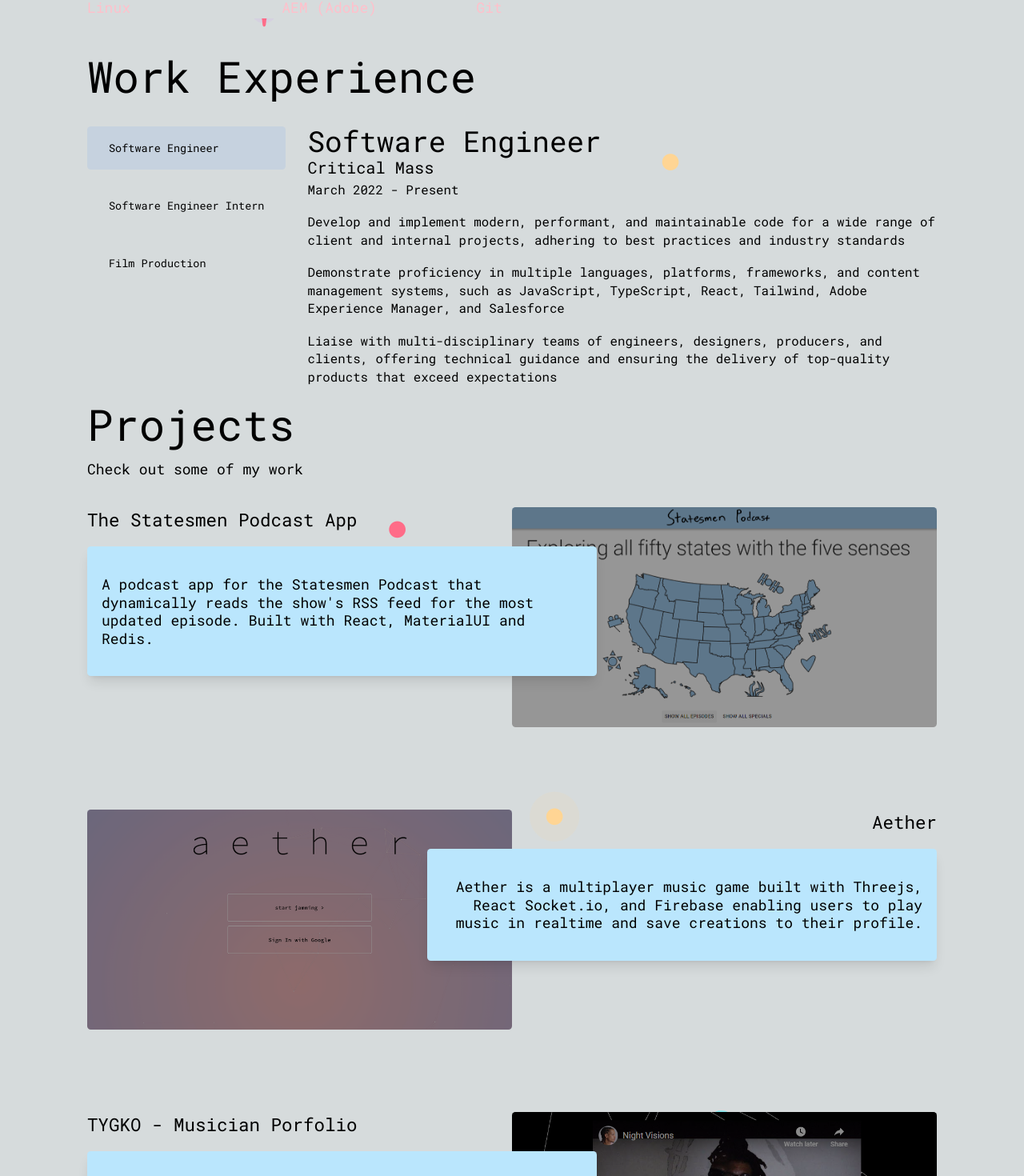
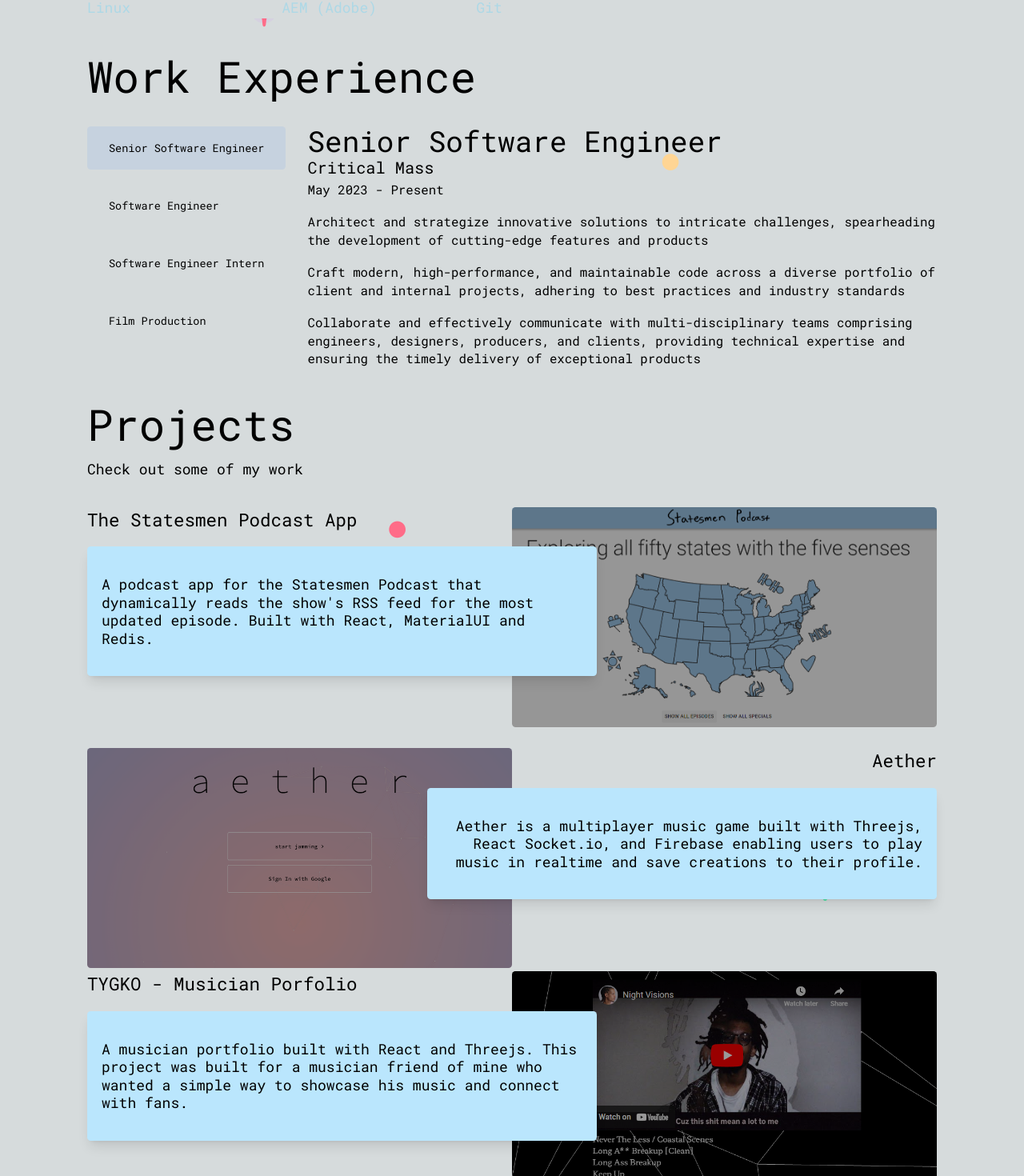
Before and after one commit to yunggarlic/new_personal, a Next.js app: page / in a window 1280 px wide. Shown: the part 1425-2895 px from the top of the page at 80% size. Built offline with nearby package versions, Linux system fonts and the light colour scheme.

Commit message:
updates proj styles

```diff
--- a/src/components/Projects.tsx
+++ b/src/components/Projects.tsx
@@ -62,14 +62,15 @@ const FeaturedProject: React.FC<ProjectProp> = ({
   }, []);
 
   return (
-    <div
-      ref={projectRef}
-      className={`relative mb-12 flex h-72 py-4 ${className}`}
-    >
-      <div className="z-10 w-4/5 tablet:w-3/5">
-        <h2 className="mb-4 w-3/4 text-xl tablet:w-full">
+    <div ref={projectRef} className={`relative mb-12 flex py-4 ${className}`}>
+      <div
+        className={`z-10 flex w-4/5 flex-col tablet:w-3/5 ${
+          className.includes("reverse-align") ? "items-end" : ""
+        }`}
+      >
+        <h2 className="mb-4 w-fit text-xl">
           <a
-            className="border-transparent transition-all hover:border-b hover:border-white"
+            className="block border-transparent transition-all hover:border-b hover:border-white"
             href={link}
           >
             {projectTitle}
--- a/src/content/jobs.json
+++ b/src/content/jobs.json
@@ -1,10 +1,22 @@
 [
+  {
+    "jobTitle": "Senior Software Engineer",
+    "company": "Critical Mass",
+    "companyLink": "https://www.criticalmass.com/",
+    "startDate": "May 2023",
+    "endDate": "Present",
+    "description": [
+      "Architect and strategize innovative solutions to intricate challenges, spearheading the development of cutting-edge features and products",
+      "Craft modern, high-performance, and maintainable code across a diverse portfolio of client and internal projects, adhering to best practices and industry standards",
+      "Collaborate and effectively communicate with multi-disciplinary teams comprising engineers, designers, producers, and clients, providing technical expertise and ensuring the timely delivery of exceptional products"
+    ]
+  },
   {
     "jobTitle": "Software Engineer",
     "company": "Critical Mass",
     "companyLink": "https://www.criticalmass.com/",
     "startDate": "March 2022",
-      "endDate": "Present",
+    "endDate": "May 2023",
     "description": [
       "Develop and implement modern, performant, and maintainable code for a wide range of client and internal projects, adhering to best practices and industry standards",
       "Demonstrate proficiency in multiple languages, platforms, frameworks, and content management systems, such as JavaScript, TypeScript, React, Tailwind, Adobe Experience Manager, and Salesforce",
--- a/src/pages/index.tsx
+++ b/src/pages/index.tsx
@@ -44,7 +44,7 @@ export default function Home({projects, jobs}: {projects: ProjectProp[], jobs: J
         <Projects projectsProps={projects} />
         <Contact />
         <footer>
-          <div className="mx-auto max-w-5xl pb-8 text-center tablet:px-10">
+          <div className="text-xs mx-auto max-w-5xl pb-8 text-center tablet:px-10">
             <div>
               <Link className="hover:border-b" href="/">
                 Built by Tim Ferrari
```
Lines whose indentation alone changed are shown as unchanged.
